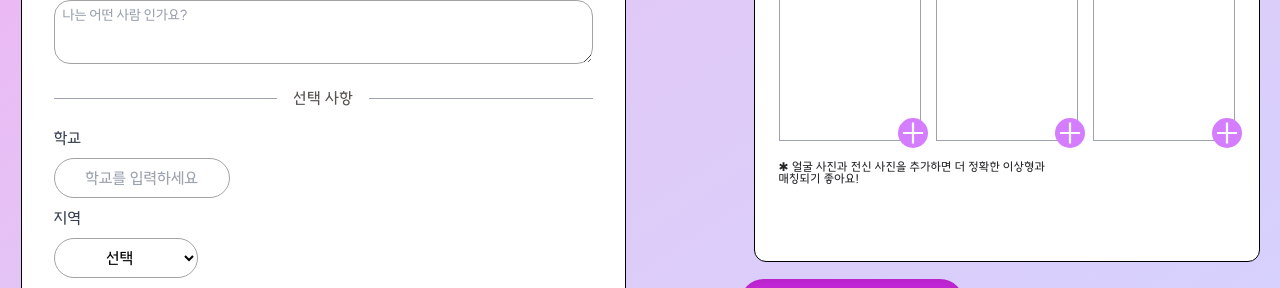
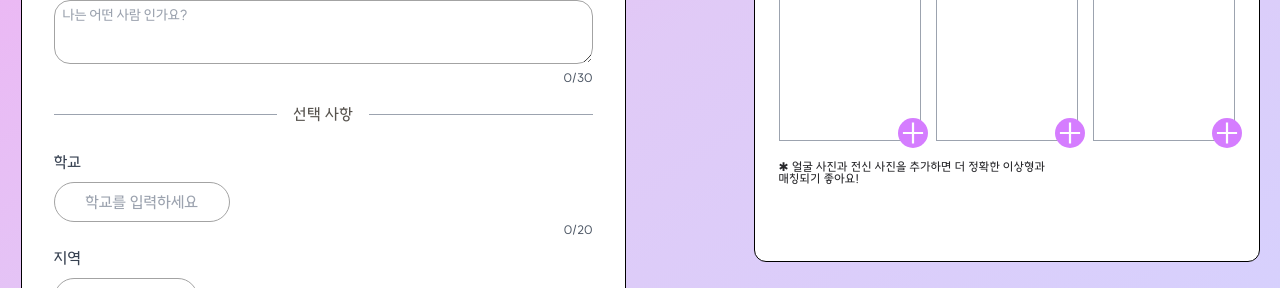
Before and after one commit to RizzPick/RizzPick-frontEnd, a Next.js app: page /profile/edit in a window 1280 px wide. Shown: the part 457-745 px from the top of the page. Built offline with nearby package versions, Linux system fonts and the light colour scheme; no server answers.

Commit message:
[fix] 로그아웃 시 전역으로 관리되던 profile, chat 데이터 초기화 처리 및 프로필 등록 시 학교, 소개글 글자 수 제한 처리

```diff
--- a/src/components/profile/UserProfile.tsx
+++ b/src/components/profile/UserProfile.tsx
@@ -11,13 +11,15 @@ import useSWR from 'swr';
 import UseProfile, { PROFILE_KEY } from '@/hooks/useProfile';
 import AuthAPI from '@/features/auth';
 import toast from 'react-hot-toast';
+import UseChat from '@/hooks/useChat';
 
 
 function UserProfile() {
 
   const { data : profile } = useSWR<MyProfileRes>(PROFILE_KEY);
     const token = getCookie("Authorization");
-    const { initializeProfile } = UseProfile();
+    const { initializeProfile, clearCurrentProfile } = UseProfile();
+    const { clearCurrentChat } = UseChat();
   useEffect(()=>{
     if(token){
         const fetchData = async() => {
@@ -39,6 +41,8 @@ function UserProfile() {
         eraseCookie('Authorization_Refresh');
         eraseCookie('status');
         sessionStorage.clear();
+        clearCurrentProfile();
+        clearCurrentChat();
         toast.success('로그아웃 처리되었습니다');
         router.push('/');
     };
--- a/src/components/profile/UserProfileEdit.tsx
+++ b/src/components/profile/UserProfileEdit.tsx
@@ -15,6 +15,16 @@ function UserProfileEdit({onNext} : any) {
   const { register, handleSubmit, setValue, formState: {errors}, getValues } = useForm<ProfileForm>();
   const [localProfile, setLocalProfile] = useState<MyProfileRes | null>(null);
   const router = useRouter();
+  const [introLength, setIntroLength] = useState(0);
+  const [educationLength, setEducationLength] = useState(0);
+
+  const handleIntroChange = (event: React.ChangeEvent<HTMLTextAreaElement>) => {
+    setIntroLength(event.target.value.length);
+  };
+
+  const handleEducationChange = (event: React.ChangeEvent<HTMLInputElement>) => {
+    setEducationLength(event.target.value.length);
+  };
 
   useEffect(() => {
     if (profile) {
@@ -34,6 +44,8 @@ function UserProfileEdit({onNext} : any) {
         'intro',
       ];
       if (localProfile) {
+        setIntroLength(localProfile.intro?.length || 0);
+        setEducationLength(localProfile.education?.length || 0);
         for (const key of profileFormKeys) {
           const currentValue = getValues(key);
           if (localProfile[key] !== undefined && !currentValue) {
@@ -114,8 +126,6 @@ function UserProfileEdit({onNext} : any) {
           {errors.gender && <p className="text-red-500 text-[10px]">✱ 성별은 필수입니다.</p>}
           </div>
           <div className='flex gap-4'>
-            {/* <button type='button' className="w-16 h-10 bg-white rounded-3xl border border-neutral-400">남성</button>
-            <button type='button' className="w-16 h-10 bg-white rounded-3xl border border-neutral-400">여성</button> */}
           <select {...register("gender", {required :true})} className="w-20 text-center border rounded-3xl px-2 py-2" >
             <option value="">선택</option>
             <option value="MALE">남자</option>
@@ -125,18 +135,22 @@ function UserProfileEdit({onNext} : any) {
           </div>
           <div className='flex justify-between mt-2'>
           <label className="block text-gray-700 mb-2">한줄 소개</label>
+          {errors.intro && <p className="text-red-500 text-[10px]">✱ 소개글은 30자 내외로 작성부탁드립니다!</p>}
           </div>
-          <textarea {...register("intro")} rows={2} className='text-sm w-full px-2 py-1 h-16 bg-white rounded-2xl border border-neutral-400' placeholder='나는 어떤 사람 인가요?'/>
+          <textarea {...register("intro", { maxLength: 30,})} rows={2} onChange={handleIntroChange} className='text-sm w-full px-2 py-1 h-16 bg-white rounded-2xl border border-neutral-400' placeholder='나는 어떤 사람 인가요?'/>
+          <p className="text-right text-xs text-gray-600">{introLength}/30</p>
           <div className="relative flex py-5 items-center">
             <div className="flex-grow border-t border-gray-400"></div>
             <span className="flex-shrink mx-4 text-stone-600 text-base font-medium font-['SUITE'] leading-none tracking-wide">선택 사항</span>
             <div className="flex-grow border-t border-gray-400"></div>
           </div>
 
+          <div className='flex justify-between mt-2'>
           <label className="block text-gray-700 mb-2">학교</label>
-          <input {...register("education")} className="w-44 h-10 bg-white rounded-3xl border border-neutral-400 text-center" placeholder="학교를 입력하세요" />
-
-
+          {errors.intro && <p className="text-red-500 text-[10px]">✱ 학교는 20자 내외로 작성부탁드립니다!</p>}
+          </div>
+          <input {...register("education", {maxLength:20})} onChange={handleEducationChange} className="w-44 h-10 bg-white rounded-3xl border border-neutral-400 text-center" placeholder="학교를 입력하세요" />
+          <p className="text-right text-xs text-gray-600">{educationLength}/20</p>
           <label className="block text-gray-700 my-2">지역</label>
           <select {...register("location")} className="w-36 h-10 bg-white rounded-3xl border border-neutral-400 text-center">
             <option value="">선택</option>
--- a/src/components/profile/UserProfileMobile.tsx
+++ b/src/components/profile/UserProfileMobile.tsx
@@ -11,6 +11,7 @@ import useSWR from 'swr';
 import UseProfile, { PROFILE_KEY } from '@/hooks/useProfile';
 import AuthAPI from '@/features/auth';
 import toast from 'react-hot-toast';
+import UseChat from '@/hooks/useChat';
 
 function UserProfileMobile() {
     const { data : profile } = useSWR<MyProfileRes>(PROFILE_KEY);
@@ -18,11 +19,16 @@ function UserProfileMobile() {
     const { initializeProfile } = UseProfile();
     const [showLogoutModal, setShowLogoutModal] = useState(false);
     const router = useRouter();
+    const {clearCurrentProfile} = UseProfile();
+    const {clearCurrentChat} = UseChat();
+
     const logout = () => {
         eraseCookie('Authorization');
         eraseCookie('Authorization_Refresh');
         eraseCookie('status');
         sessionStorage.clear();
+        clearCurrentProfile();
+        clearCurrentChat();
         toast.success('로그아웃 처리되었습니다');
         router.push('/');
     };
--- a/src/hooks/useProfile.ts
+++ b/src/hooks/useProfile.ts
@@ -34,11 +34,16 @@ const UseProfile = () => {
         mutate(PROFILE_KEY, profile);
     },[]);
 
+    const clearCurrentProfile = useCallback(() => {
+        mutate(PROFILE_KEY, null)
+    },[]);
+
     return {
         initializeProfile,
         setCurrentProfile,
         initializeUserActiveStatus,
-        initializeUserInfo
+        initializeUserInfo,
+        clearCurrentProfile
     }
 }
 export default UseProfile
```
